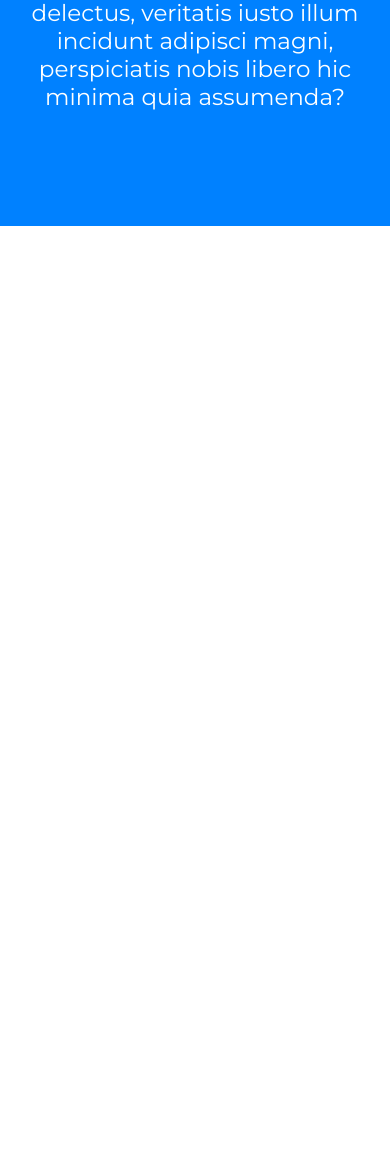
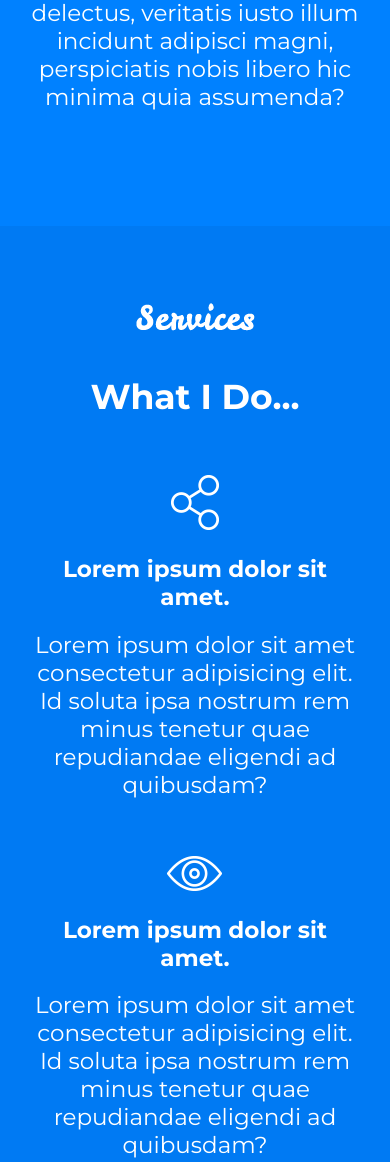
Before and after one commit to adrian-domanski/PSD-agency, a plain HTML site: page dist/index.html in a window 390 px wide. Shown: the part 1731-2893 px from the top of the page. Before the commit the page ends 1957 px from the top, so only its background shows below. Drawn offline with Linux system fonts and the light colour scheme.

Commit message:
Services section mobile

```diff
--- a/SCSS/_config.scss
+++ b/SCSS/_config.scss
@@ -7,6 +7,10 @@ $mobileFontSize: 1.2rem;
     padding-top: 2rem;
 }
 
-.p-0 {
-    padding: 0;
+.mb-2 {
+    margin-bottom: 2rem;
 }
+
+.mb-3 {
+    margin-bottom: 3rem;
+}
--- /dev/null
+++ b/SCSS/_services.scss
@@ -0,0 +1,17 @@
+// Services main section
+.services {
+    background: #007af3;
+    text-align: center;
+    padding: 4rem 0;
+
+    &__subheader {
+        padding: 1rem 0;
+    }
+}
+
+.services-grid {
+
+    &__item {
+        margin-bottom: 3rem;
+    }
+}
--- a/SCSS/_whoWeAre.scss
+++ b/SCSS/_whoWeAre.scss
@@ -1,5 +1,3 @@
-@import './config';
-
 // Main section
 .who-we-are {
     padding: 4rem 0;
--- a/SCSS/main.scss
+++ b/SCSS/main.scss
@@ -55,3 +55,7 @@ body,html {
 
 // Who we are
 @import './whoWeAre';
+
+// Services
+
+@import './services';
--- a/dist/index.html
+++ b/dist/index.html
@@ -1,5 +1,6 @@
 <!DOCTYPE html>
 <html lang="en">
+
 <head>
     <meta charset="UTF-8">
     <meta name="viewport" content="width=device-width, initial-scale=1.0">
@@ -8,6 +9,7 @@
     <!-- My CSS -->
     <link rel="stylesheet" href="./css/main.min.css">
 </head>
+
 <body>
 
 
@@ -38,7 +40,9 @@
                 <h2 class="header-content__title">My Name is <span class="text-blue">John Doe</span></h2>
                 <p class="header-content__subtitle">Ceo | !st Agency</p>
                 <p class="header-content__main">
-            Lorem ipsum dolor sit amet consectetur adipisicing elit. Accusantium aut consequuntur temporibus quia similique quod tempore rerum impedit fugiat aspernatur expedita dignissimos sed nulla at, id alias fuga molestias accusamus.
+                    Lorem ipsum dolor sit amet consectetur adipisicing elit. Accusantium aut consequuntur temporibus
+                    quia similique quod tempore rerum impedit fugiat aspernatur expedita dignissimos sed nulla at, id
+                    alias fuga molestias accusamus.
                 </p>
                 <button class="btn btn--lightBlue">Click here</button>
             </div>
@@ -53,18 +57,55 @@
             <img src="/dist/img/who-we-are.png" class="who-we-are__img" alt="who we are">
             <h2 class="who-we-are__header">Lorem ipsum dolor sit amet consectetur adipisicing elit.</h2>
             <p class="who-we-are__content">
-            Lorem ipsum dolor sit amet consectetur adipisicing elit. Recusandae facere nam nobis, velit tempora perspiciatis! A sed exercitationem beatae asperiores!
+                Lorem ipsum dolor sit amet consectetur adipisicing elit. Recusandae facere nam nobis, velit tempora
+                perspiciatis! A sed exercitationem beatae asperiores!
             </p>
             <button class="btn btn--darkBlue">Click here</button>
             <!-- Second subsection -->
             <p class="who-we-are__content pt-2">
-            Lorem ipsum dolor sit amet consectetur, adipisicing elit. Nesciunt iste illo saepe consequatur reiciendis praesentium magnam delectus, veritatis iusto illum incidunt adipisci magni, perspiciatis nobis libero hic minima quia assumenda?
+                Lorem ipsum dolor sit amet consectetur, adipisicing elit. Nesciunt iste illo saepe consequatur
+                reiciendis praesentium magnam delectus, veritatis iusto illum incidunt adipisci magni, perspiciatis
+                nobis libero hic minima quia assumenda?
             </p>
         </div>
     </section>
 
     <!-- Services section -->
+    <section class="services">
+        <div class="l-container">
+            <img src="./img/Services.png" class="services__title mb-2" alt="services">
+            <h2 class="services__header mb-3">What I Do...</h2>
+
+            <div class="services-grid">
+                <!-- Social column -->
+                <div class="services-grid__item social-section">
+                    <img src="./img/icon-1.jpg" class="services-icon" alt="social icon">
+                    <h4 class="services__subheader">Lorem ipsum dolor sit amet.</h4>
+                    <p class="services__subcontent">Lorem ipsum dolor sit amet consectetur adipisicing elit. Id soluta
+                        ipsa nostrum rem minus tenetur quae repudiandae eligendi ad quibusdam?</p>
+                </div>
+
+                <!-- View column -->
+                <div class="services-grid__item social-section">
+                    <img src="./img/icon-2.jpg" class="services-icon" alt="view icon">
+                    <h4 class="services__subheader">Lorem ipsum dolor sit amet.</h4>
+                    <p class="services__subcontent">Lorem ipsum dolor sit amet consectetur adipisicing elit. Id soluta
+                        ipsa nostrum rem minus tenetur quae repudiandae eligendi ad quibusdam?</p>
+                </div>
 
 
+                <!-- Gear column -->
+                <div class="services-grid__item social-section">
+                    <img src="./img/icon-3.jpg" class="services-icon" alt="gear icon">
+                    <h4 class="services__subheader">Lorem ipsum dolor sit amet.</h4>
+                    <p class="services__subcontent">Lorem ipsum dolor sit amet consectetur adipisicing elit. Id soluta
+                        ipsa nostrum rem minus tenetur quae repudiandae eligendi ad quibusdam?</p>
+                </div>
+            </div>
+        </div>
+        </div>
+    </section>
+
 </body>
+
 </html>
```
Also changed, not shown: dist/css/main.min.css, dist/img/Services.png (added), 1 other file. Lines whose indentation alone changed are shown as unchanged.
